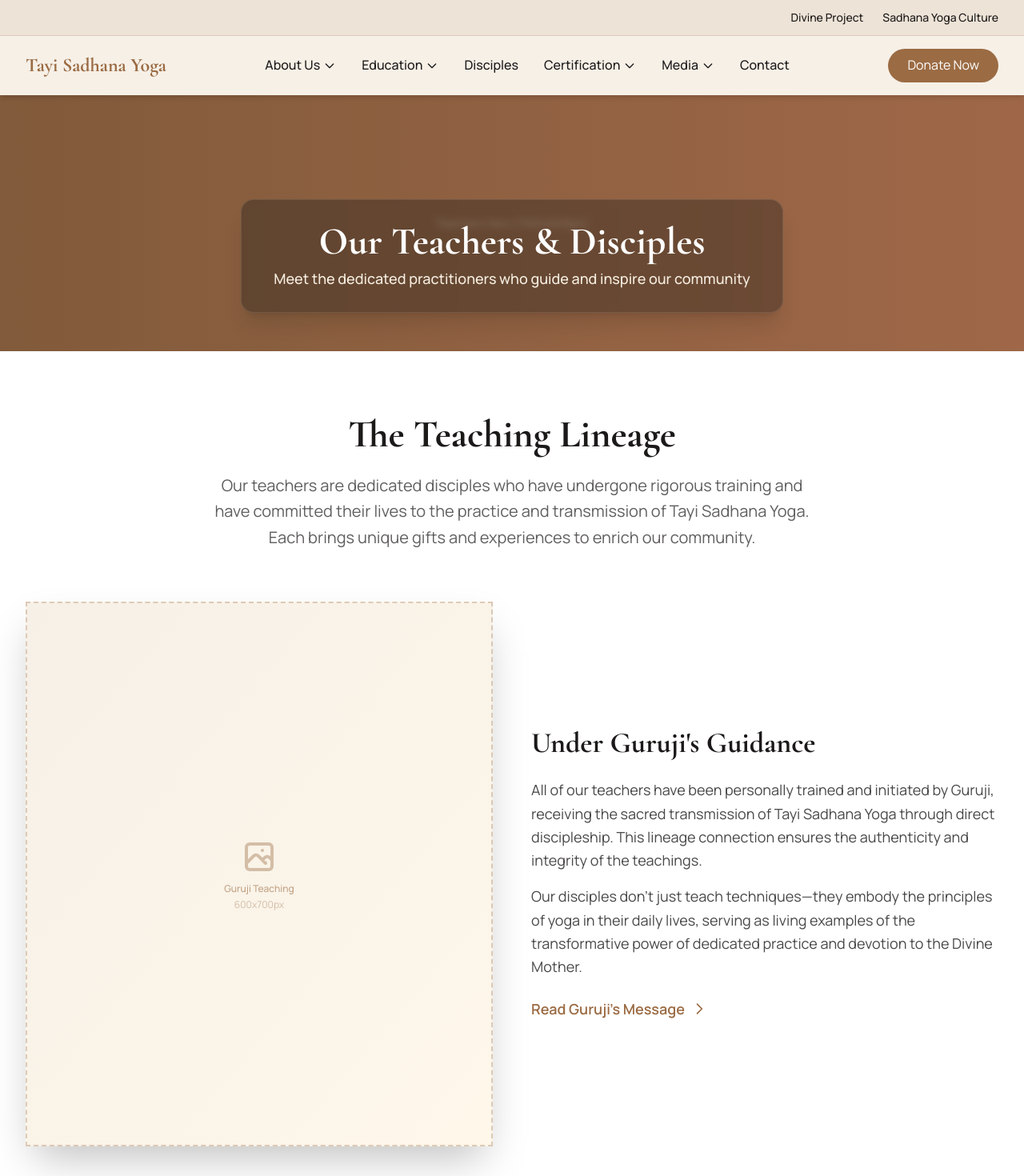
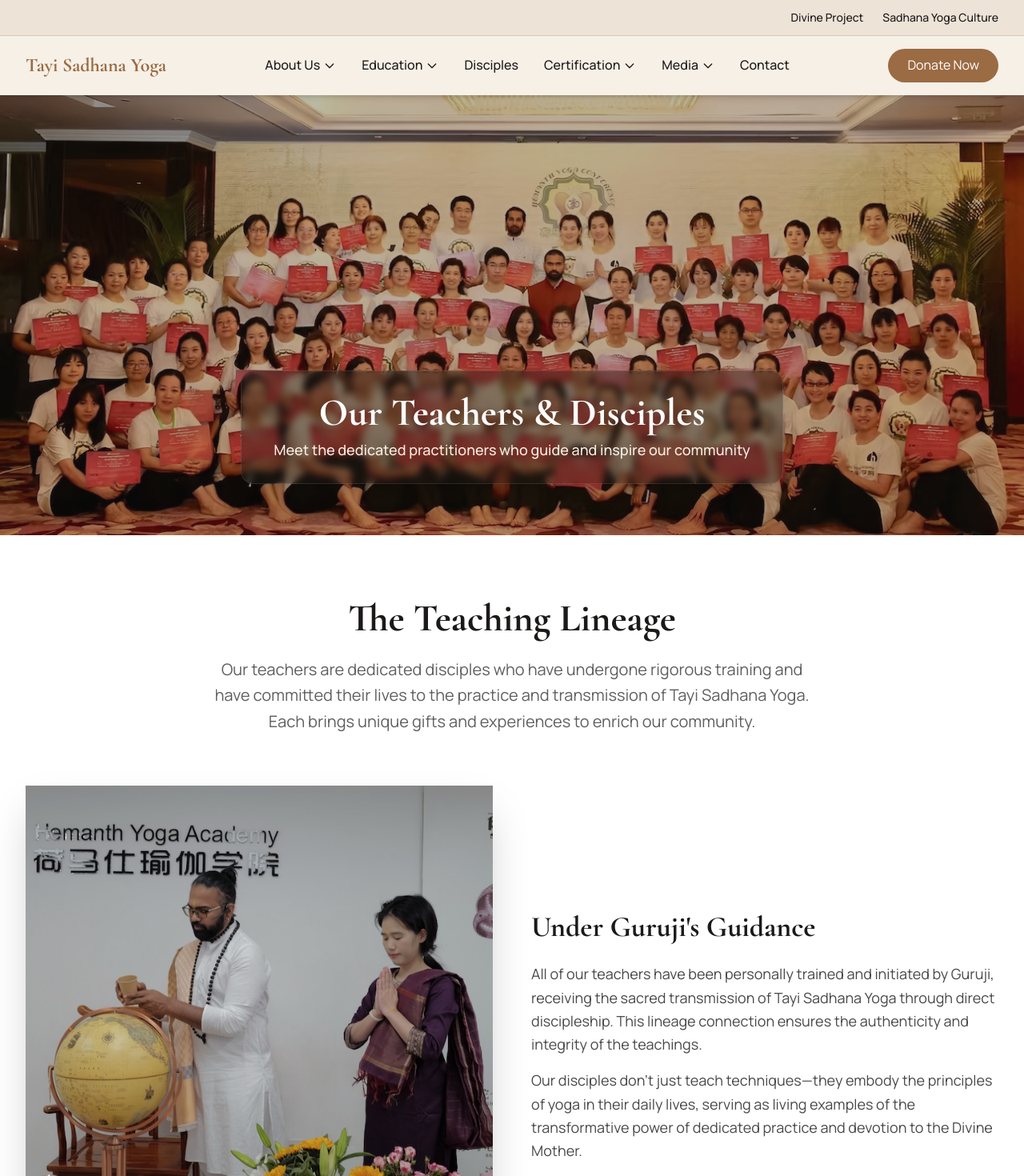
Before and after one commit to vedahametam/tayi-yoga, a React (Vite) app: page /disciples in a window 1280 px wide. Shown: the top 1470 px of the page at 80% size. Built offline with nearby package versions, Linux system fonts and the light colour scheme.

Commit message:
Use disciples.jpg for Disciples Hero background and hya.jpg for Guruji Teaching placeholder

```diff
--- a/src/react-app/pages/Disciples.tsx
+++ b/src/react-app/pages/Disciples.tsx
@@ -23,8 +23,9 @@ export default function Disciples() {
       <PageHero
         title="Our Teachers & Disciples"
         subtitle="Meet the dedicated practitioners who guide and inspire our community"
-        imagePlaceholder="Teachers Hero"
-        height="medium"
+        imageSrc="/images/general/disciples.jpg"
+        imagePosition="object-top"
+        height="large"
       />
 
       <section className="py-20 bg-white">
@@ -42,7 +43,7 @@ export default function Disciples() {
 
           <div className="grid md:grid-cols-2 gap-12 items-center mb-20">
             <div>
-              <ImagePlaceholder width={600} height={700} text="Guruji Teaching" className="rounded-lg shadow-2xl" />
+              <ImagePlaceholder width={600} height={700} src="/images/general/hya.jpg" alt="Guruji Teaching" className="rounded-lg shadow-2xl object-cover" />
             </div>
             <div>
               <h2 className="text-4xl font-serif font-bold text-ink mb-6">
```
